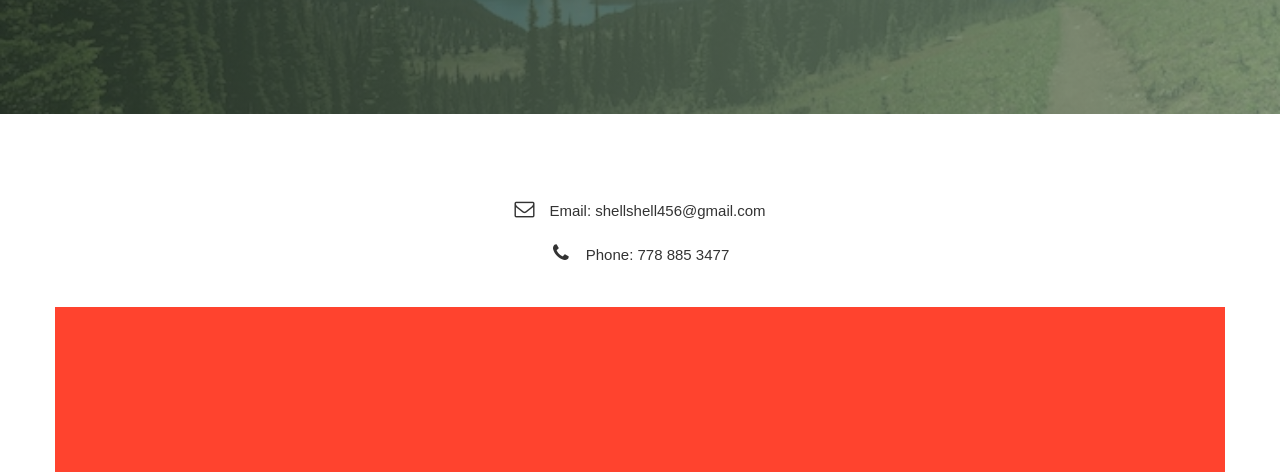
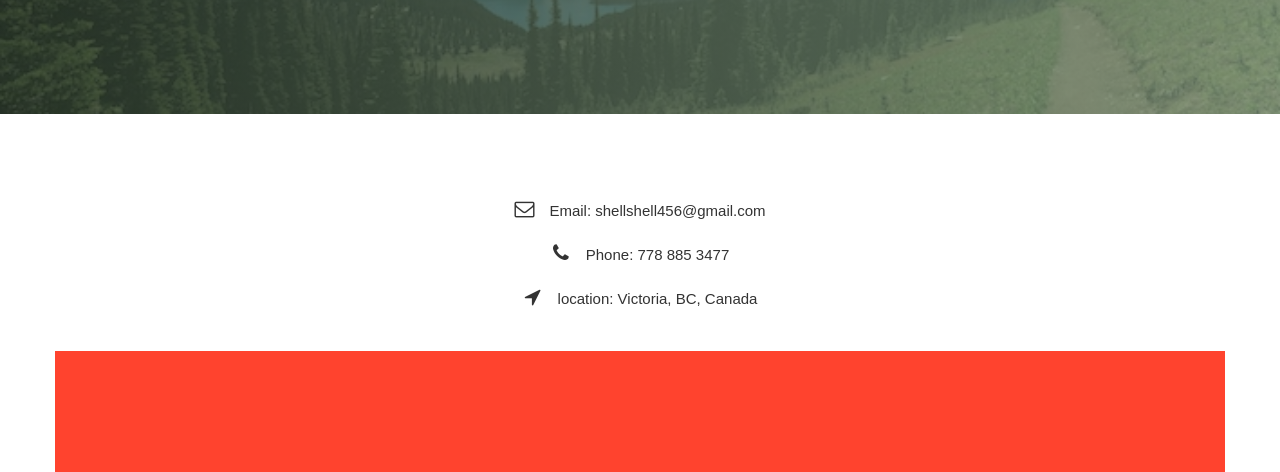
Before and after one commit to Shellyhan/homePage, a plain HTML site: page contact.html in a window 1280 px wide. Shown: the part 328-800 px from the top of the page. Drawn offline with Linux system fonts and the light colour scheme; some packages are replaced by stand-ins of ours; files whose address does not match are found by name; a web font is replaced by a local one.

```diff
--- a/contact.html
+++ b/contact.html
@@ -30,6 +30,7 @@
     <script src="js/contact-main.js"></script>
 
     <script src="js/google-map-init.js"></script>
+
 
   </head>
   <body>
@@ -84,10 +85,13 @@
             <div class="block">
               <ul class="address-block">
                 <li>
-                  <i class="fa fa-envelope-o"></i>Email: shellshell456@gmail.com
+                  <i class="fa fa-envelope-o"></i>Email:   shellshell456@gmail.com
                 </li>
                 <li>
-                  <i class="fa fa-phone"></i>Phone: 778 885 3477
+                  <i class="fa fa-phone"></i>Phone:   778 885 3477
+                </li>
+                <li id="location-detail">
+                  <i class="fa fa-location-arrow"></i>location:   Victoria, BC, Canada
                 </li>
               </ul>
           </div>
@@ -99,7 +103,6 @@
         </div>
       </div>
     </section>
-
 
     <!-- footer Start -->
     <footer>
```
